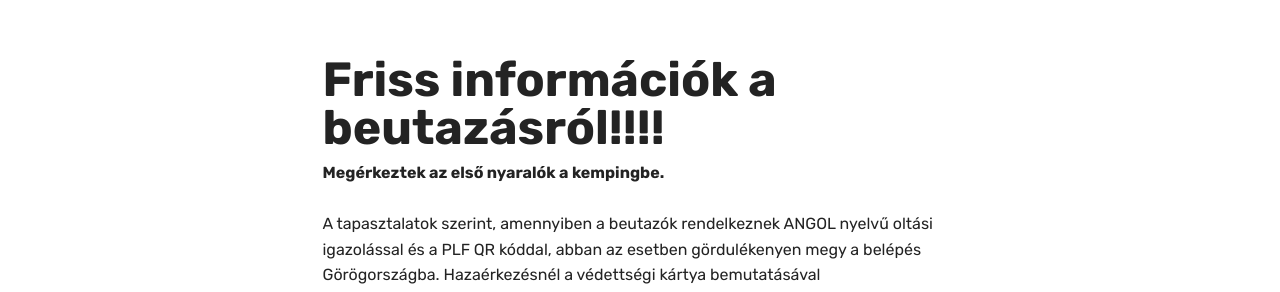
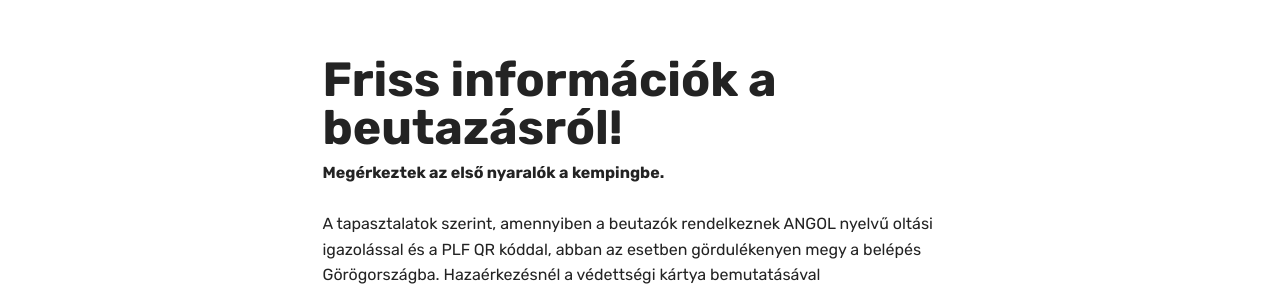
Before and after one commit to marklaszlo9/korinos_new, a Jekyll site: the page built from index.html, in a window 1280 px wide and 900 px high, scrolled down 707 px. Shown: the part 209-501 px from the top of the window. Built offline with Jekyll 4.4.1, drawn with Linux system fonts in a browser that asks for light colours; some web fonts are replaced.

```diff
--- a/_layouts/home.html
+++ b/_layouts/home.html
@@ -104,7 +104,7 @@ layout: default
         <div class="media-container-column title col-12 col-lg-7 col-md-6">
 
             <h3 class="align-left mbr-bold mbr-fonts-style display-2">
-                Friss információk a beutazásról!!!!
+                Friss információk a beutazásról!
             </h3>
 
                 <div class="mbr-section-text">
```
